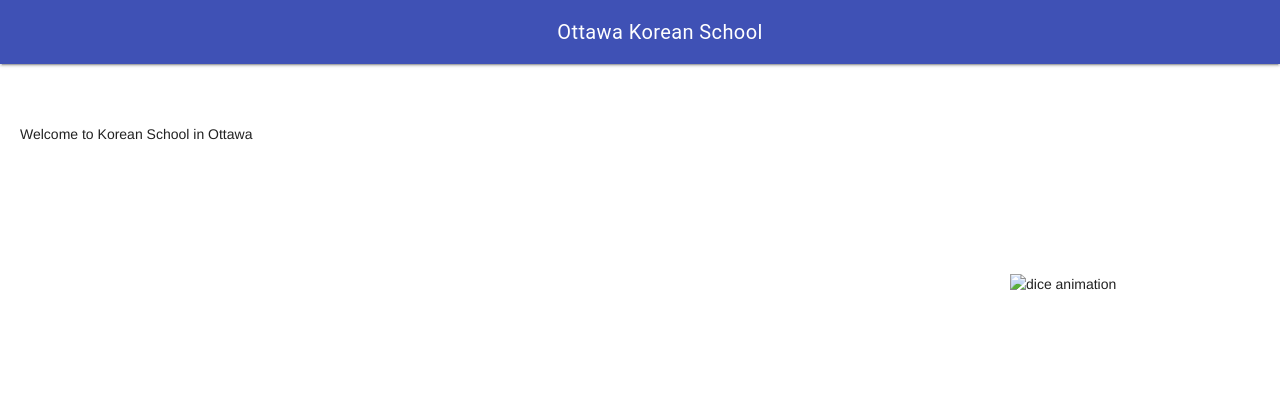
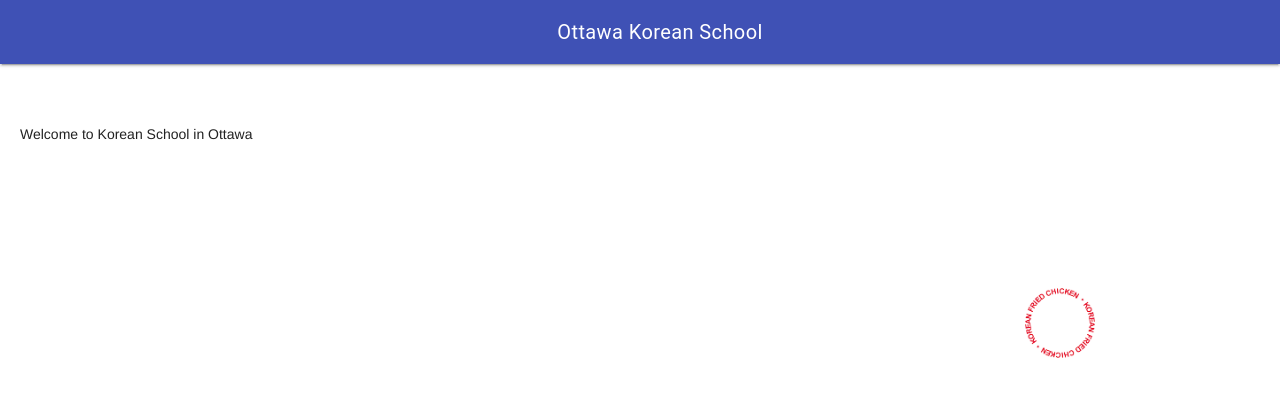
Before and after one commit to macgyver2008/KoreaSchool, a plain HTML site: page index.html in a window 1280 px wide. Drawn offline with nearby package versions, Linux system fonts and the light colour scheme; files that its build step writes are made by us from their sources; files whose address does not match are found by name.

Commit message:
managed to test the new picture - gabriel

```diff
--- a/index.html
+++ b/index.html
@@ -25,7 +25,7 @@
     </header>
     <main class="mdl-layout__content">
       <div class="right-image">
-        <img src="placeholder" width="100" height="100" alt="dice animation" />
+        <img src="./images/Korean Fried Chicken.png" width="100" height="100" alt="dice animation" />
       </div>
       <br />
       <br />
```
